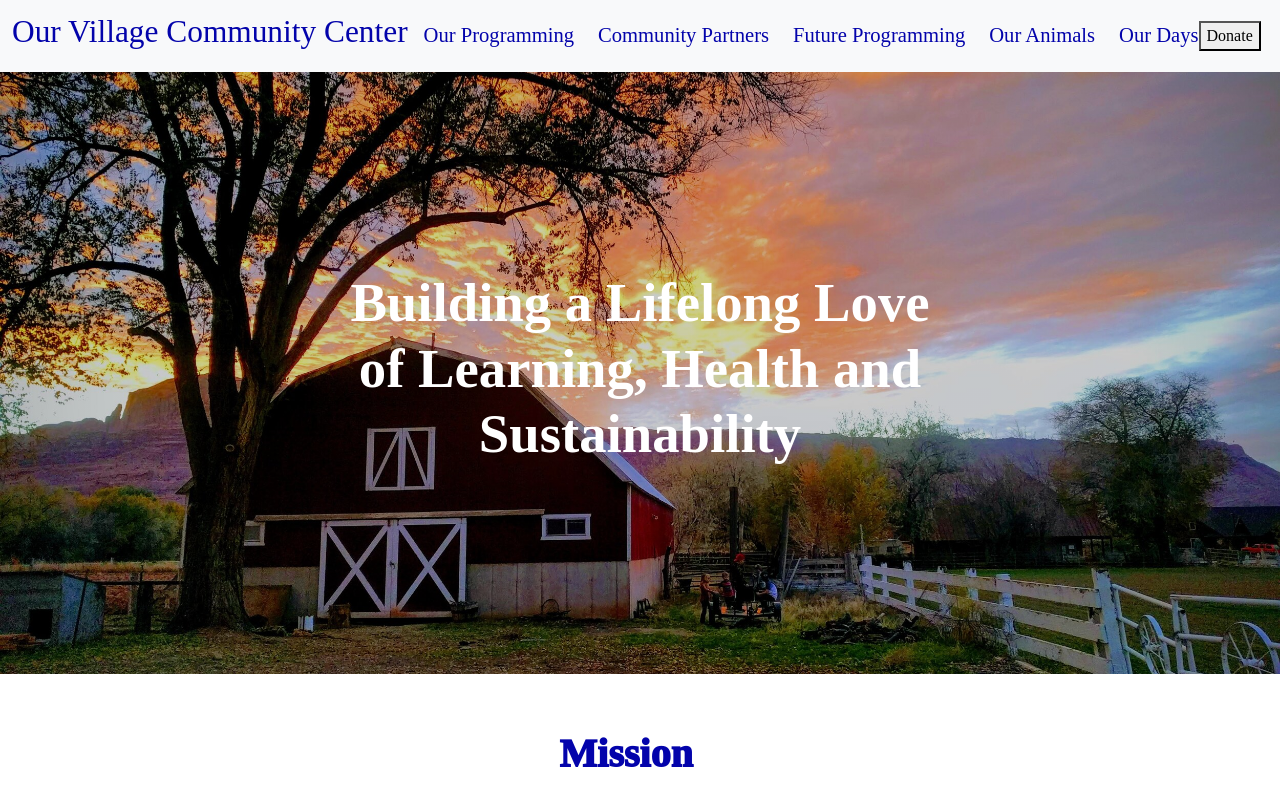
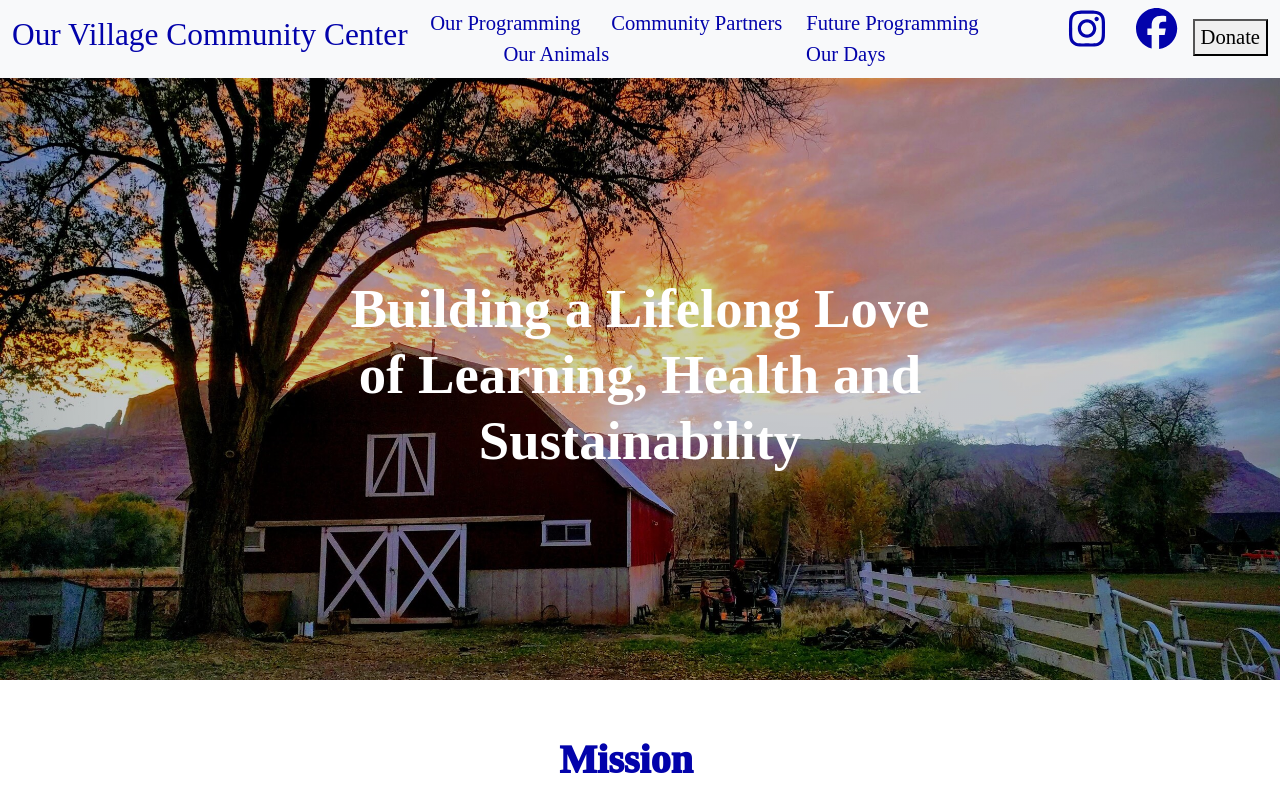
Before and after one commit to Sheilabob/OurVillageCopy, a React (Create React App) app: page / in a window 1280 px wide. Shown: the top 800 px of the page. Built offline with nearby package versions, Linux system fonts and the light colour scheme.

Commit message:
added fontawesome to header

```diff
--- a/src/App.css
+++ b/src/App.css
@@ -56,6 +56,20 @@ h4 {
   color: #0303ab;
   font-size: calc((1.3 - 1) * 1.2vw + 1rem);
   white-space: pre;
+}
+
+.head-far-right {
+  text-align: right;
+}
+
+.head-social-btn {
+  color: #0303ab;
+  padding: 0.75em;
+  display: inline;
+}
+
+.head-social-btn:hover {
+  color: blue;
 }
 
 /* Home Hero Section */
--- a/src/Components/Header.js
+++ b/src/Components/Header.js
@@ -7,6 +7,8 @@ import {
   Row,
   Col
 } from "react-bootstrap";
+import { FontAwesomeIcon } from '@fortawesome/react-fontawesome';
+import { faFacebook, faTwitter, faInstagram, faLinkedin } from '@fortawesome/free-brands-svg-icons';
 // import {NavLink, Link} from "react-router-dom"
 
 const Header = () => {
@@ -19,7 +21,8 @@ const Header = () => {
         <Navbar.Toggle aria-controls="basic-navbar-nav" />
         <Navbar.Collapse id="basic-navbar-nav">
             <Nav className="navBarLinks">
-                <Row>
+                <Row><Col sm={8}>
+                  <Row>
                     <Col>
                 {/* <NavLink to="/aboutPage" className="items-navigation"> */}
                     Our Programming
@@ -42,10 +45,20 @@ const Header = () => {
                     {/* </NavLink> */}
                     </Col>
                     </Row>
-            </Nav>
-                {/* <Link to="/donatePage"> */}
+                    </Col>
+                    <Col className="head-far-right">
+                    <a className="head-social-btn" href="https://www.instagram.com/ourvillagemoab/" target="https://www.instagram.com/ourvillagemoab/">
+                            <FontAwesomeIcon icon={faInstagram} size="2x"/>
+                        </a>
+                        <a className="head-social-btn" href="https://www.facebook.com/OurVillageMoab" target="https://www.facebook.com/OurVillageMoab">
+                            <FontAwesomeIcon icon={faFacebook} size="2x"/>
+                        </a>
+                        {/* <Link to="/donatePage"> */}
                     <button>Donate</button>
                 {/* </Link> */}
+                    </Col>
+                    </Row>
+            </Nav>
         </Navbar.Collapse>
       </Container>
     </Navbar>
```
